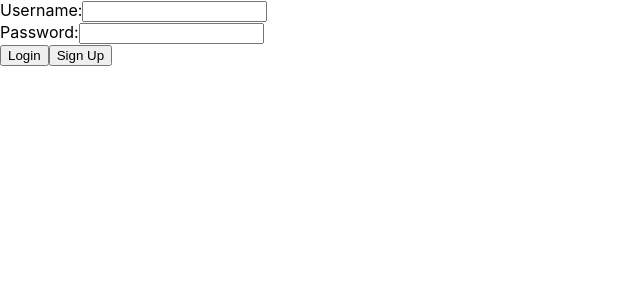
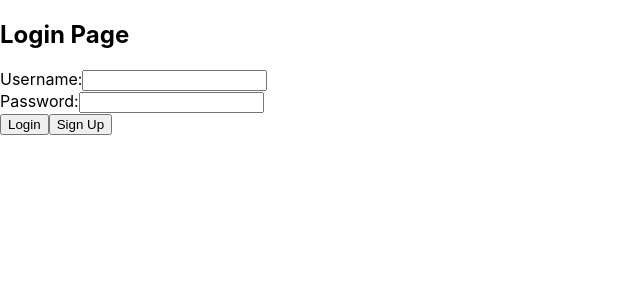
Before and after one commit to sebgro98/AwesomeProject, a React (Create React App) app in the folder frontend/: page / in a window 1280 px wide. Shown: the top 300 px of the page, without its empty margins (0-640 px from the left). Built offline with nearby package versions, Linux system fonts and the light colour scheme.

Commit message:
Added comments in index.js, loginView.js and SignUpView.js files.

```diff
--- a/frontend/src/views/LoginView.js
+++ b/frontend/src/views/LoginView.js
@@ -2,6 +2,10 @@ import React, { useState } from 'react';
 import axios from 'axios';
 import { useNavigate } from 'react-router-dom';
 
+/**
+ * LoginView component for user login.
+ * @returns {JSX.Element} Rendered LoginView component.
+ */
 const LoginView = () => {
     const [username, setUsername] = useState('');
     const [password, setPassword] = useState('');
@@ -9,6 +13,10 @@ const LoginView = () => {
 
     const navigate = useNavigate(); // Use useNavigate to get the navigate function
 
+    /**
+     * Handles form submission for user login.
+     * @param {React.FormEvent} e - The form event.
+     */
     const handleSubmit = async (e) => {
         e.preventDefault();
         setError('');
@@ -28,6 +36,9 @@ const LoginView = () => {
         }
     };
 
+    /**
+     * Redirects to the SignUpView component.
+     */
     const redirectToSignUp = () => {
         // Use navigate to navigate to the SignUpView
         navigate('/signup');
@@ -35,6 +46,7 @@ const LoginView = () => {
 
     return (
         <div>
+            <h2>Login Page</h2>
             <form onSubmit={handleSubmit}>
                 {error && <p>{error}</p>}
                 <div>
--- a/frontend/src/views/SignUpView.js
+++ b/frontend/src/views/SignUpView.js
@@ -2,6 +2,10 @@ import React, { useState } from 'react';
 import axios from "axios";
 import { useNavigate } from 'react-router-dom';
 
+/**
+ * SignUpView component for user registration.
+ * @returns {JSX.Element} Rendered SignUpView component.
+ */
 const SignUpView = () => {
     const [error, setError] = useState('');
     const navigate = useNavigate(); // Get the navigate function from react-router-dom
@@ -15,6 +19,10 @@ const SignUpView = () => {
         password: '',
     });
 
+    /**
+     * Handles changes in form fields.
+     * @param {React.ChangeEvent} e - The change event.
+     */
     const handleChange = (e) => {
         const { name, value } = e.target;
         setFormData((prevData) => ({
@@ -23,6 +31,10 @@ const SignUpView = () => {
         }));
     };
 
+    /**
+     * Handles form submission for user registration.
+     * @param {React.FormEvent} e - The form event.
+     */
     const handleSubmit = async (e) => {
         e.preventDefault();
         setError('');
@@ -41,8 +53,10 @@ const SignUpView = () => {
         }
     };
 
+    /**
+     * Redirects to the login page.
+     */
     const redirectToLogIn = () => {
-        // Use navigate to navigate to the SignUpView
         navigate('/');
     };
 
@@ -82,9 +96,9 @@ const SignUpView = () => {
 
                 <button type="submit" style={{ marginTop: '10px' }}>Sign Up</button>
 
-                {/* Button to redirect to SignUpView */}
+                {/* Button to redirect to login page */}
                 <button type="button" onClick={redirectToLogIn}>
-                    go back to log in
+                    Go back to log in
                 </button>
             </form>
         </div>
```
Also changed, not shown: frontend/src/index.js (+8 -1 lines).
